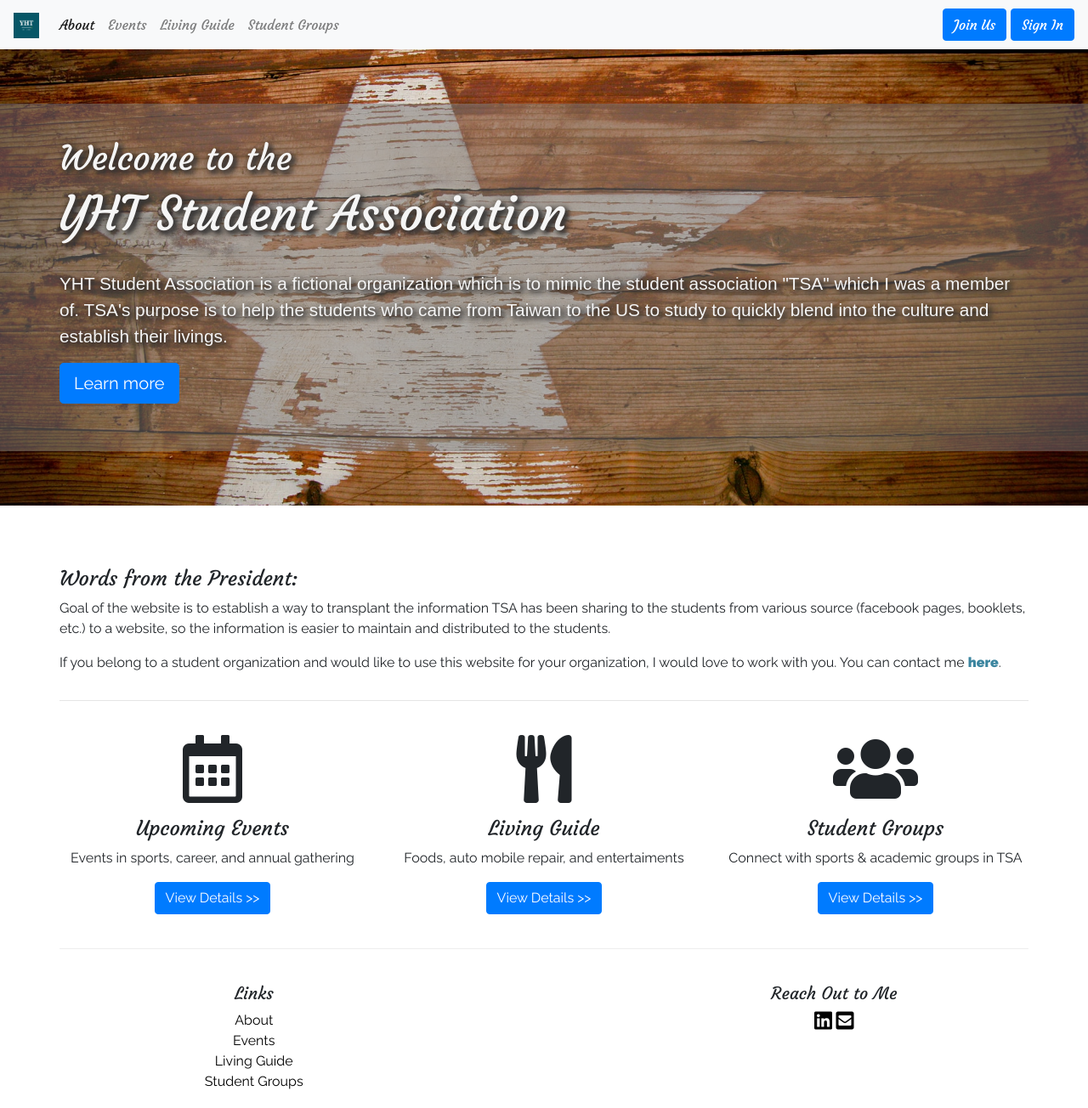
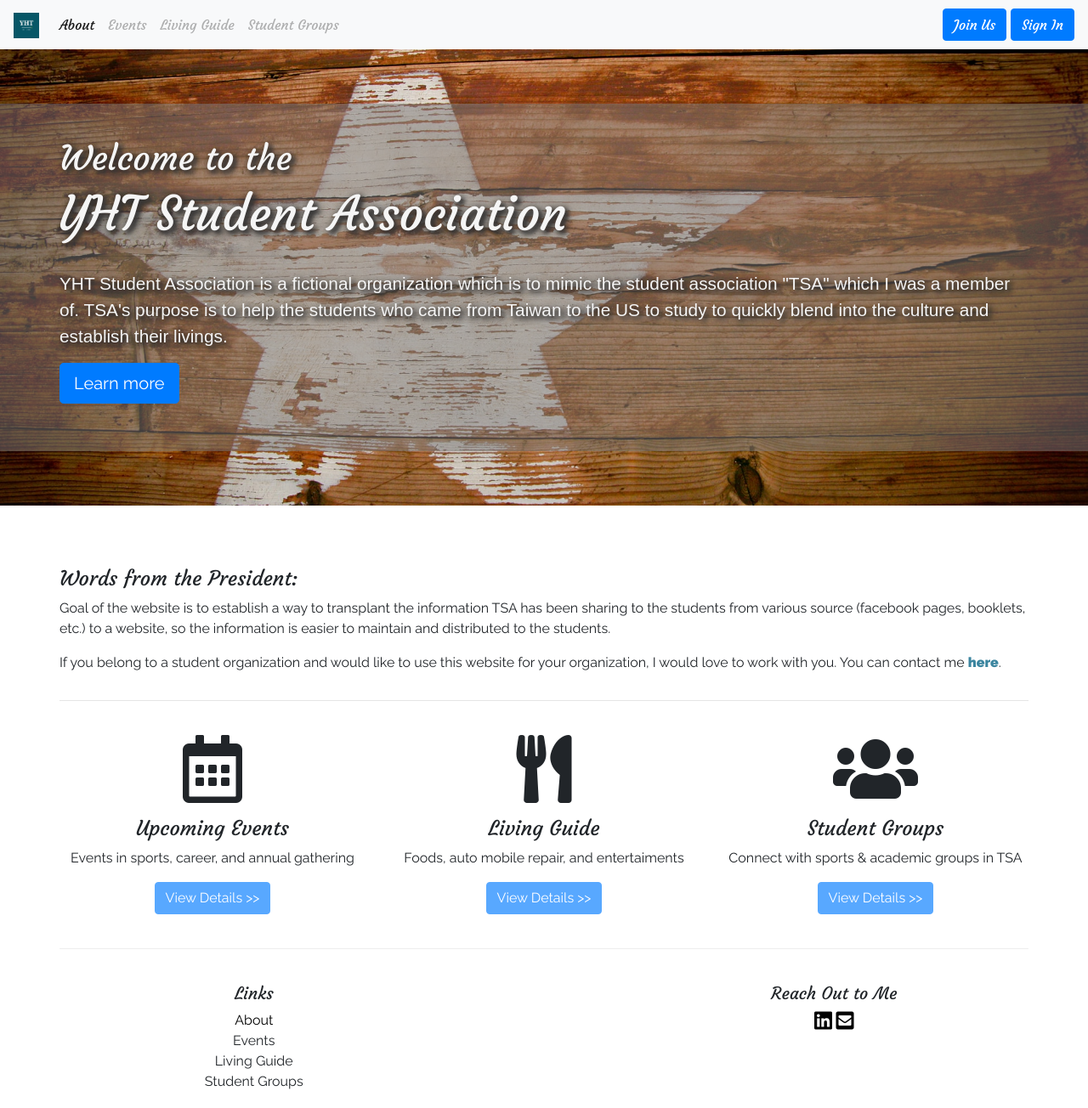
Before and after one commit to yhtseng1101/TSA, a website: page index.html in a window 1280 px wide. Shown: the top 1304 px of the page at 85% size. Drawn offline with nearby package versions, Linux system fonts and the light colour scheme.

Commit message:
disable links to other pages

```diff
--- a/index.html
+++ b/index.html
@@ -30,13 +30,13 @@
                     <a class="nav-link active" href="#">About</a>
                 </li>
                 <li class="nav-item">
-                    <a class="nav-link" href="events.html">Events</a>
+                    <a class="nav-link disabled" href="events.html" >Events</a>
                 </li>
                 <li class="nav-item">
-                    <a class="nav-link inactive" href="livingguide.html" inactive>Living Guide</a>
+                    <a class="nav-link disabled" href="livingguide.html" inactive>Living Guide</a>
                 </li>
                 <li class="nav-item">
-                    <a class="nav-link" href="studentgroups.html">Student Groups</a>
+                    <a class="nav-link disabled" href="studentgroups.html">Student Groups</a>
                 </li>
             </ul>
 
@@ -194,19 +194,19 @@
             <div><i class="far fa-calendar-alt"></i></div>
             <h4 class="CourgetteText mt-3">Upcoming Events</h4>
             <p>Events in sports, career, and annual gathering</p>
-            <a href="events.html" class="btn btn-primary">View Details >></a>
+            <a href="events.html" class="btn btn-primary disabled">View Details >></a>
         </div>
         <div class="col-sm-12 col-md-4 mt-4 RalewayText">
             <div><i class="fas fa-utensils"></i></div>
             <h4 class="CourgetteText mt-3">Living Guide</h4>
             <p>Foods, auto mobile repair, and entertaiments</p>
-            <a href="livingguide.html" class="btn btn-primary">View Details >></a>
+            <a href="livingguide.html" class="btn btn-primary disabled">View Details >></a>
         </div>
         <div class="col-sm-12 col-md-4 mt-4 RalewayText">
             <div><i class="fas fa-users"></i></div>
             <h4 class="CourgetteText mt-3">Student Groups</h4>
             <p>Connect with sports & academic groups in TSA</p>
-            <a href="studentgroups.html" class="btn btn-primary">View Details >></a>
+            <a href="studentgroups.html" class="btn btn-primary disabled">View Details >></a>
         </div>
     </div>
 </div>
@@ -219,9 +219,9 @@
                 <h5 class="CourgetteText">Links</h5>
                 <ul class="list-unstyled">
                     <li><a href="#">About</a></li>
-                    <li><a href="events.html">Events</a></li>
-                    <li><a href="livingguide.html">Living Guide</a></li>
-                    <li><a href="studentgroups.html">Student Groups</a></li>
+                    <li><a>Events</a></li>
+                    <li><a>Living Guide</a></li>
+                    <li><a>Student Groups</a></li>
                 </ul>
             </div>
             <div class="col-5 offset-2">
--- a/package.json
+++ b/package.json
@@ -12,5 +12,9 @@
   "license": "ISC",
   "devDependencies": {
     "lite-server": "^2.3.0"
+  },
+  "dependencies": {
+    "babel-cli": "^6.26.0",
+    "babel-preset-react-app": "^3.1.2"
   }
 }
```
Also changed, not shown: livingguide.html (+3 -0 lines), 1 other file.
